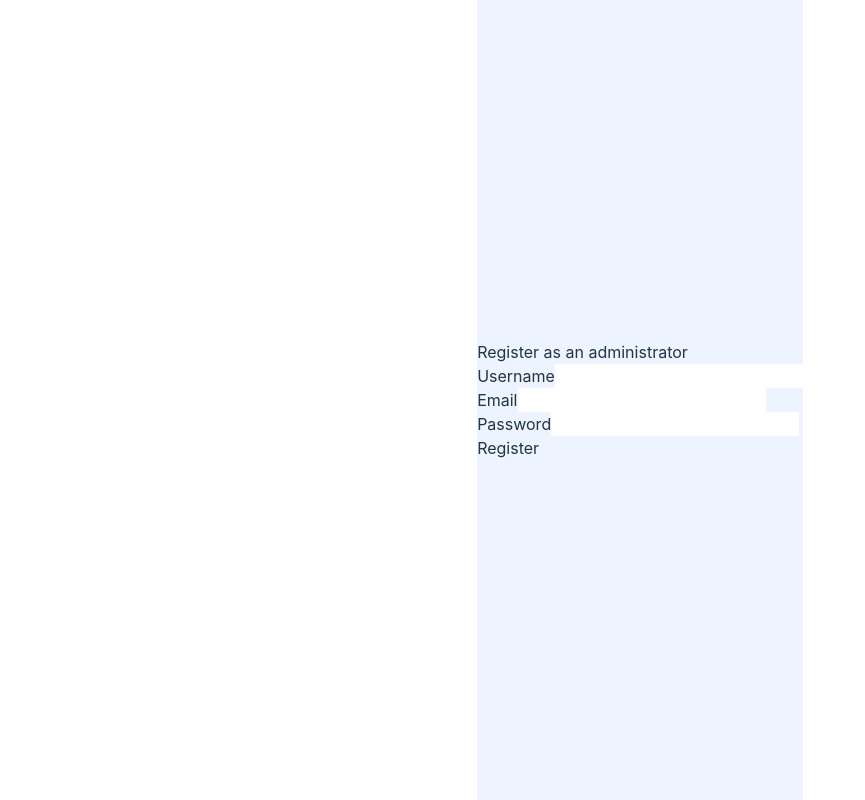
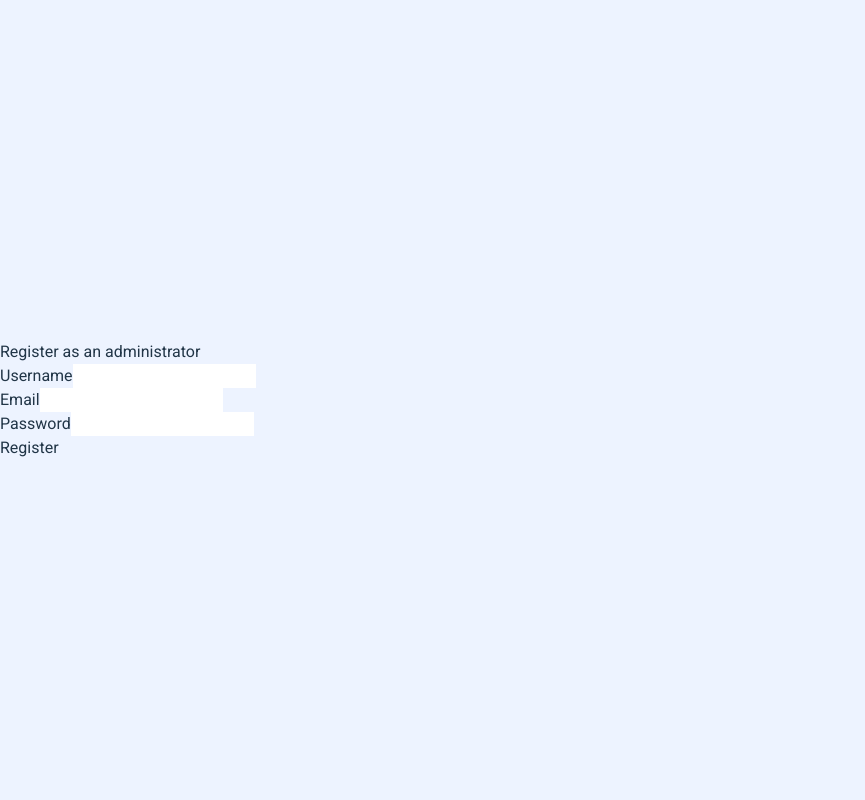
Before and after one commit to Fatjon-Gash1/ecommerce-backend-ts, a React (Vite) app in the folder client/: page / in a window 1280 px wide. Shown: the whole page, without its empty margins (0-865 px from the left). Built offline with nearby package versions, Linux system fonts and the light colour scheme.

Commit message:
Clear styles

```diff
--- a/client/src/index.css
+++ b/client/src/index.css
@@ -1,7 +1,7 @@
 :root {
-    font-family: Inter, system-ui, Avenir, Helvetica, Arial, sans-serif;
+    font-family: 'Roboto', sans-serif;
+    font-weight: 400;
     line-height: 1.5;
-    font-weight: 400;
 
     background-color: #ffffff;
 
@@ -13,8 +13,6 @@
 
 body {
     margin: 0;
-    display: flex;
-    place-items: center;
     min-width: 320px;
     min-height: 100vh;
 }
```
